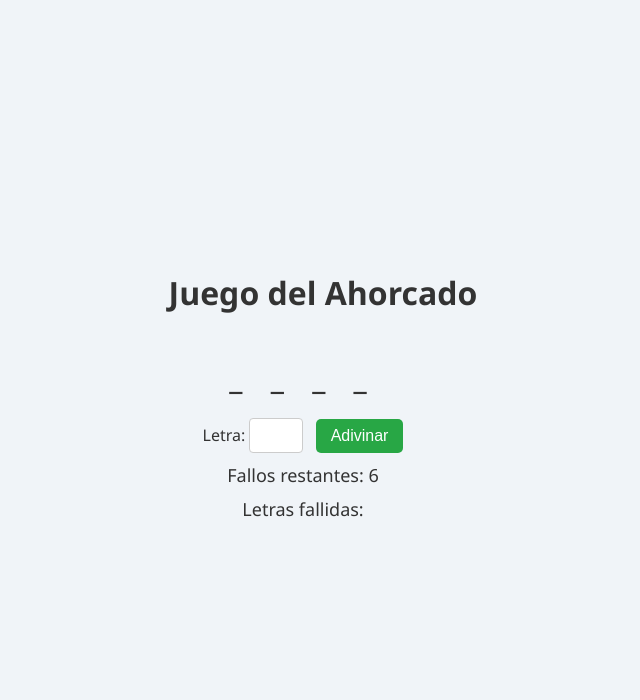
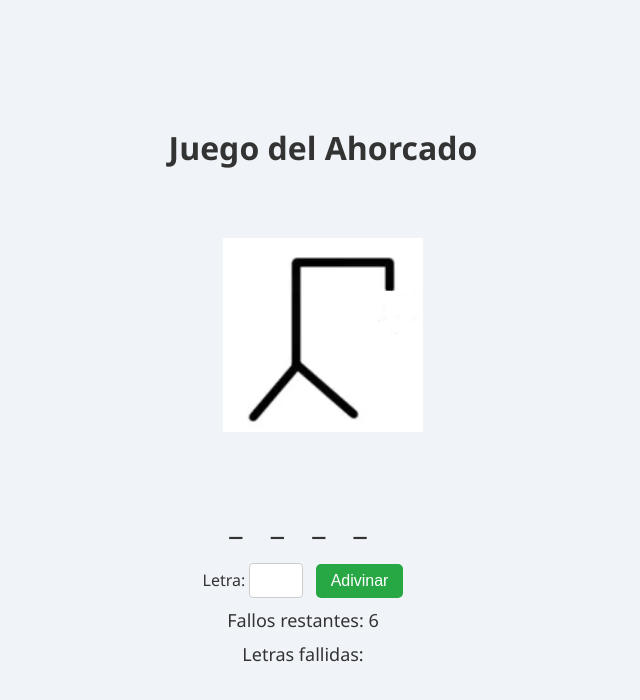
Before and after one commit to marisoltorres99/TPAgiles, a website with bundled scripts: page frontend/index.html in a window 1280 px wide. Both pictures are taken after a click on the button "Fácil". Shown: the whole page, without its empty margins (317-957 px from the left). Built offline with nearby package versions, Linux system fonts and the light colour scheme.

Commit message:
added ahorcado images

```diff
--- a/frontend/game.js
+++ b/frontend/game.js
@@ -36,7 +36,15 @@ function actualizarVista() {
     letrasFallidasEl.textContent = `Letras fallidas: ${juego.letrasFallidas.join(
         ", "
     )}`;
+    actualizarImagenAhorcado(juego.fallosRestantes);
+
 }
+
+function actualizarImagenAhorcado(fallosRestantes) {
+    const img = document.getElementById('imagen-ahorcado');
+    const indice = 6 - fallosRestantes;
+    img.src = `../img/el-ahorcado${indice}.png`;
+  }
 
 adivinarBtn.addEventListener("click", () => {
     const letra = letraInput.value.trim().toLowerCase();
@@ -44,6 +52,7 @@ adivinarBtn.addEventListener("click", () => {
         return;
     }
     juego.adivinarLetra(letra);
+
     actualizarVista();
 
     if (juego.gano()) {
--- a/frontend/index.html
+++ b/frontend/index.html
@@ -9,6 +9,10 @@
 
 <body>
     <h1>Juego del Ahorcado</h1>
+<!-- Contenedor de la imagen del ahorcado -->
+    <div id="ahorcado-wrapper">
+        <img id="imagen-ahorcado" src="../img/el-ahorcado0.png" alt="Ahorcado" />
+    </div>
 
     <!-- Contenedor de dificultad -->
     <div id="dificultad-container">
--- a/frontend/styles.css
+++ b/frontend/styles.css
@@ -77,7 +77,6 @@ button#adivinar:hover {
     background-color: #1e7e34;
 }
 
-/* Palabra oculta estilo más grande y con espacio */
 #palabra-oculta {
     font-size: 32px;
     letter-spacing: 10px;
@@ -85,18 +84,27 @@ button#adivinar:hover {
     margin-bottom: 20px;
 }
 
-/* Fallos y letras fallidas */
 #fallos,
 #letras-fallidas {
     font-size: 18px;
     margin-top: 10px;
 }
 
-/* Resultado final del juego */
 #resultado {
     font-size: 24px;
     margin-top: 20px;
     font-weight: bold;
     color: #dc3545;
-    /* rojo para perder o verde para ganar (cambiar según estado) */
 }
+
+#ahorcado-wrapper {
+    width: 200px;
+    height: 250px;
+    margin: 20px auto;
+}
+
+#imagen-ahorcado {
+    width: 100%;
+    height: 100%;
+    object-fit: contain;
+   }
```
Also changed, not shown: img/el-ahorcado0.png (added), img/el-ahorcado1.png (added), img/el-ahorcado2.png (added), img/el-ahorcado3.png (added), img/el-ahorcado4.png (added), img/el-ahorcado5.png (added), img/el-ahorcado6.png (added).
